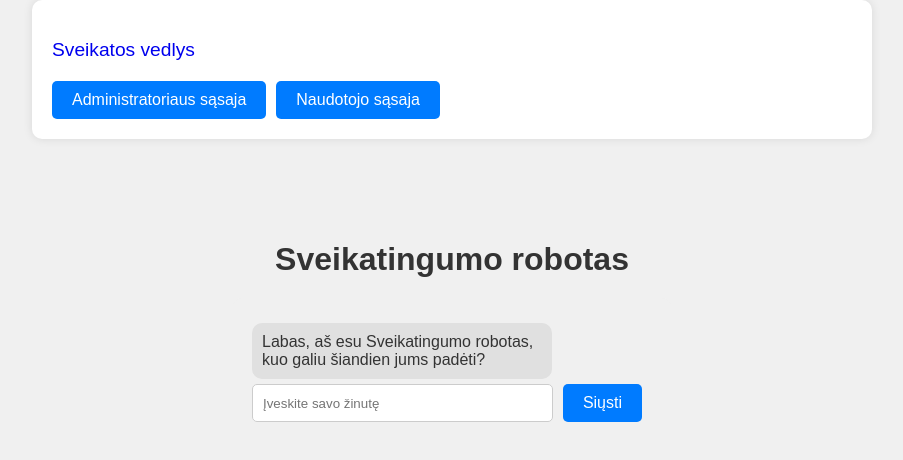
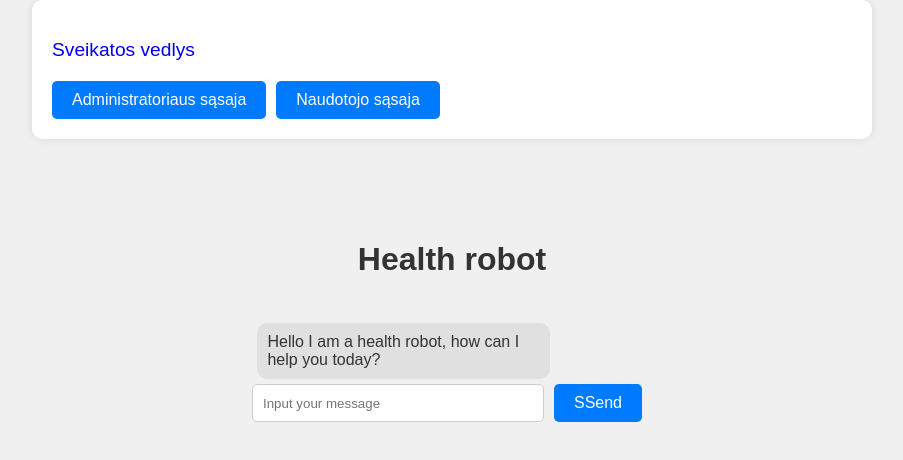
Before and after one commit to lukkuz1/Sveikatos-vedlys, a React (Create React App) app in the folder my-app/: page /healthy/chatbot in a window 1280 px wide. Shown: the top 460 px of the page, without its empty margins (188-1091 px from the left). Built offline with nearby package versions, Linux system fonts and the light colour scheme.

Commit message:
from lt to en

```diff
--- a/my-app/src/views/User/Chatbot_page.tsx
+++ b/my-app/src/views/User/Chatbot_page.tsx
@@ -6,7 +6,7 @@ const ChatbotPage = () => {
     {
       role: "assistant",
       content:
-        "Labas, aš esu Sveikatingumo robotas, kuo galiu šiandien jums padėti?",
+        "Hello I am a health robot, how can I help you today?",
     },
   ]);
   const [userInput, setUserInput] = useState("");
@@ -49,7 +49,7 @@ const ChatbotPage = () => {
   };
   return (
     <main className="chatbot-page">
-      <h1 className="title">Sveikatingumo robotas</h1>
+      <h1 className="title">Health robot</h1>
       <div className="chat-container">
         <div className="message-container">
           {messages.map((e, index) => (
@@ -62,7 +62,7 @@ const ChatbotPage = () => {
               {e.content}
             </div>
           ))}
-          {isLoading && <div className="message assistant">*Galvoja*</div>}
+          {isLoading && <div className="message assistant">*Thinking*</div>}
         </div>
         <div className="input-container">
           <input
@@ -70,14 +70,14 @@ const ChatbotPage = () => {
             value={userInput}
             onChange={(e) => setUserInput(e.target.value)}
             className="input-field"
-            placeholder="Įveskite savo žinutę"
+            placeholder="Input your message"
           />
           <button
             onClick={SubmitMessage}
             className={`send-button ${isLoading ? "disabled" : ""}`}
             disabled={isLoading}
           >
-            Siųsti
+            SSend
           </button>
         </div>
       </div>
--- a/my-app/src/views/User/Healthy_diary_view_page.tsx
+++ b/my-app/src/views/User/Healthy_diary_view_page.tsx
@@ -19,8 +19,8 @@ export const Healthy_diary_view_page: React.FC = () => {
           marginTop: 30,
         }}
       >
-        <button>Dienoraščio įrašo redagavimas</button>
-        <button>Dienoraščio įrašo ištrinimas</button>
+        <button>Healthy diary edit</button>
+        <button>Healthy diary remove</button>
       </div>
     </div>
   )
--- a/my-app/src/views/User/Healthy_diary_views_page.tsx
+++ b/my-app/src/views/User/Healthy_diary_views_page.tsx
@@ -52,8 +52,8 @@ export const Healthy_diary_views_page: React.FC = () => {
           marginTop: 30,
         }}
       >
-        <button onClick={OpenDiaryEntryPage}>Dienoraščio peržiūra</button>
-        <button>Dienoraščio pridėjimas</button>
+        <button onClick={OpenDiaryEntryPage}>Healthy diary view</button>
+        <button>Healthy diary add</button>
       </div>
 
       <div style={{ marginTop: 30 }}>
--- a/my-app/src/views/User/Home_healthy.tsx
+++ b/my-app/src/views/User/Home_healthy.tsx
@@ -14,7 +14,7 @@ const Home_healthy: React.FC = () => {
 
   return (
     <div style={{ display: "flex", justifyContent: "center", alignContent: "center", marginTop: 30 }}>
-      <button onClick={OpenChatBot} >Sveikatingumo robotas</button>
+      <button onClick={OpenChatBot} >Healthy robot</button>
       <button onClick={OpenDiaryMainPage} >Dienoraštis</button>
     </div>
   )
```
